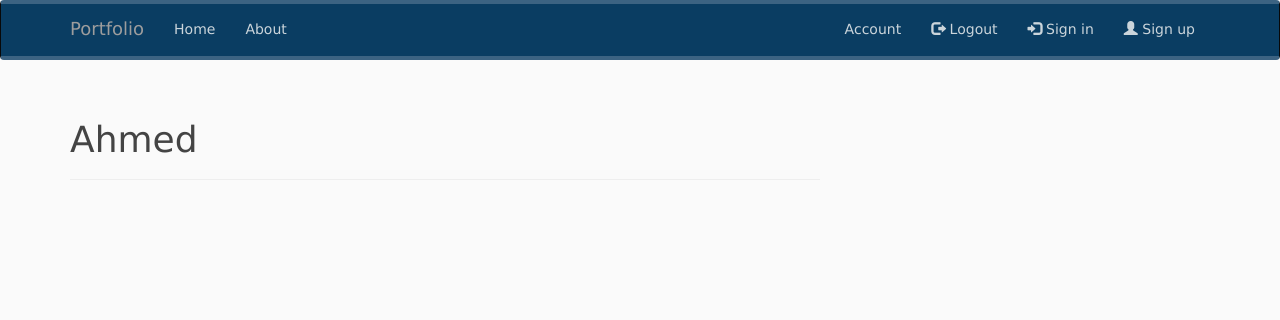
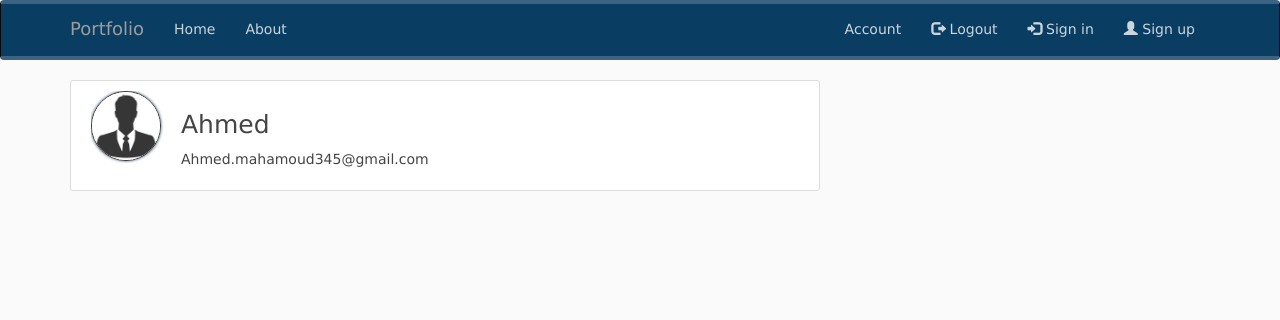
Before and after one commit to RamicAmir/portfolio-project, a Flask app: page /account in a window 1280 px wide. Shown: the top 320 px of the page. Run offline with Flask 2, Linux system fonts and the light colour scheme; a user stored in the database is signed in; some libraries are stand-ins or nearby versions.

Commit message:
Updated account.html and routes.py

```diff
--- a/app/routes/routes.py
+++ b/app/routes/routes.py
@@ -71,7 +71,8 @@ def logout():
 @app.route('/account')
 @login_required
 def account():
-    return render_template('account.html')
+    profiles = url_for('static', filename='profile_pics/' + current_user.profile)
+    return render_template('account.html', profile=profiles)
 
 
 @app.errorhandler(404)
--- a/app/templates/account.html
+++ b/app/templates/account.html
@@ -2,7 +2,14 @@
 {% block title %}User Account{% endblock %}
 
 {% block page_content %}
-<div class="page-header">
-	<h1>{{ current_user.username }}</h1>
+<div class="content-section">
+<div class="media">
+    <img class="rounded-circle account-img" src="{{ profile }}" alt="Profile">
+    <div class="media-body">
+        <h2 class="account-heading">{{ current_user.username }}</h2>
+        <p class="text-secondary">{{ current_user.email }}</p>
+    </div>
+</div>
+<!-- Form HEAD-->
 </div>
 {% endblock %}
```
Also changed, not shown: app/templates/signin.html (+5 -5 lines), app/static/profile_pics/default.jpg (added), app/templates/signup.html (indentation only).
